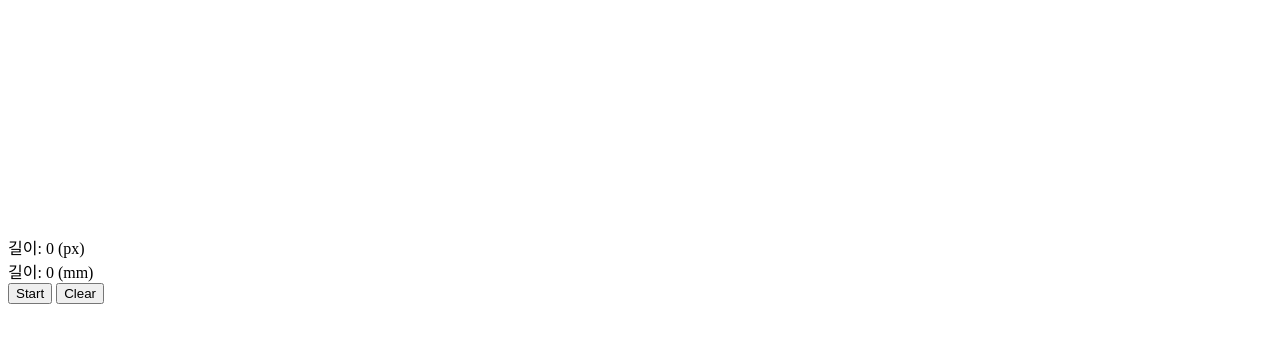
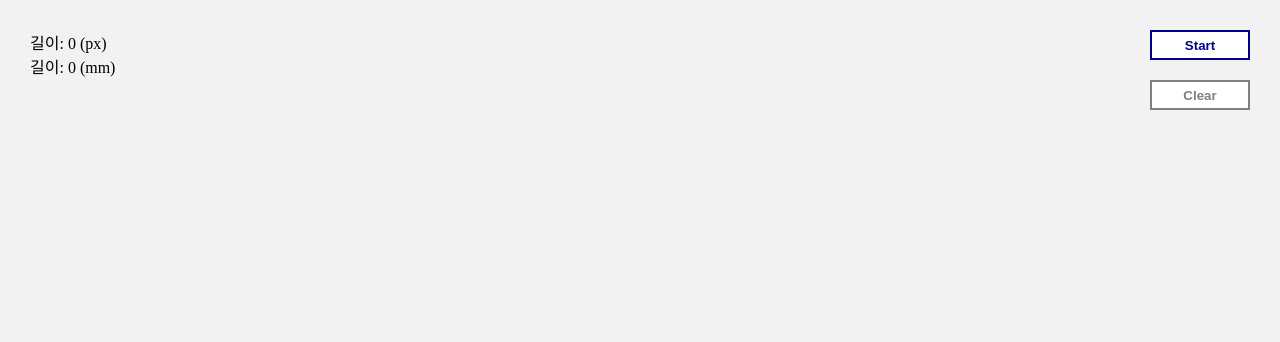
Before and after one commit to fe-judy-leems/canvas-api, a plain HTML site: page ruler/index.html in a window 1280 px wide. Drawn offline with Linux system fonts and the light colour scheme.

Commit message:
CSS 연결 수정

```diff
--- a/ruler/index.html
+++ b/ruler/index.html
@@ -6,7 +6,7 @@
   <meta http-equiv="X-UA-Compatible" content="IE=edge">
   <meta name="viewport" content="width=device-width, initial-scale=1.0">
   <title>Ruler</title>
-  <link rel="stylesheet" href="drawing-css.css">
+  <link rel="stylesheet" href="style.css">
 </head>
 
 <body>
```
